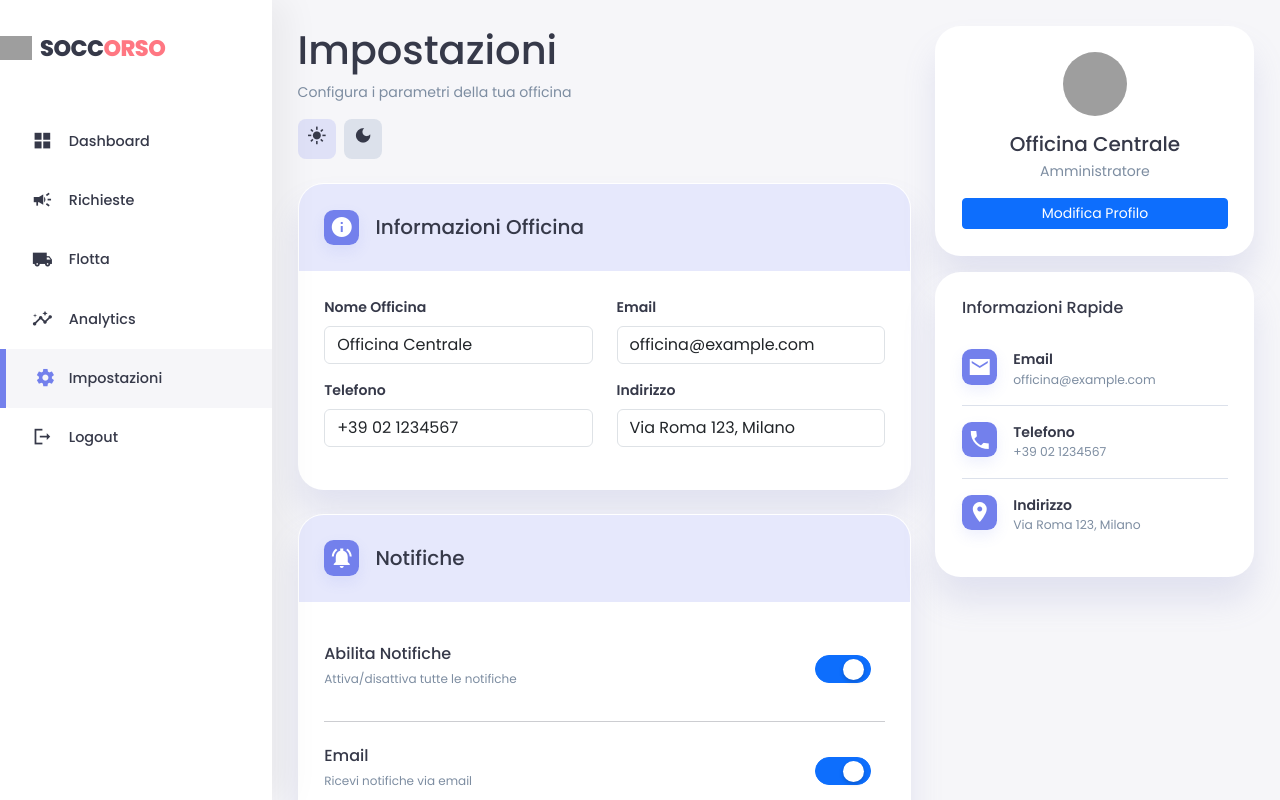
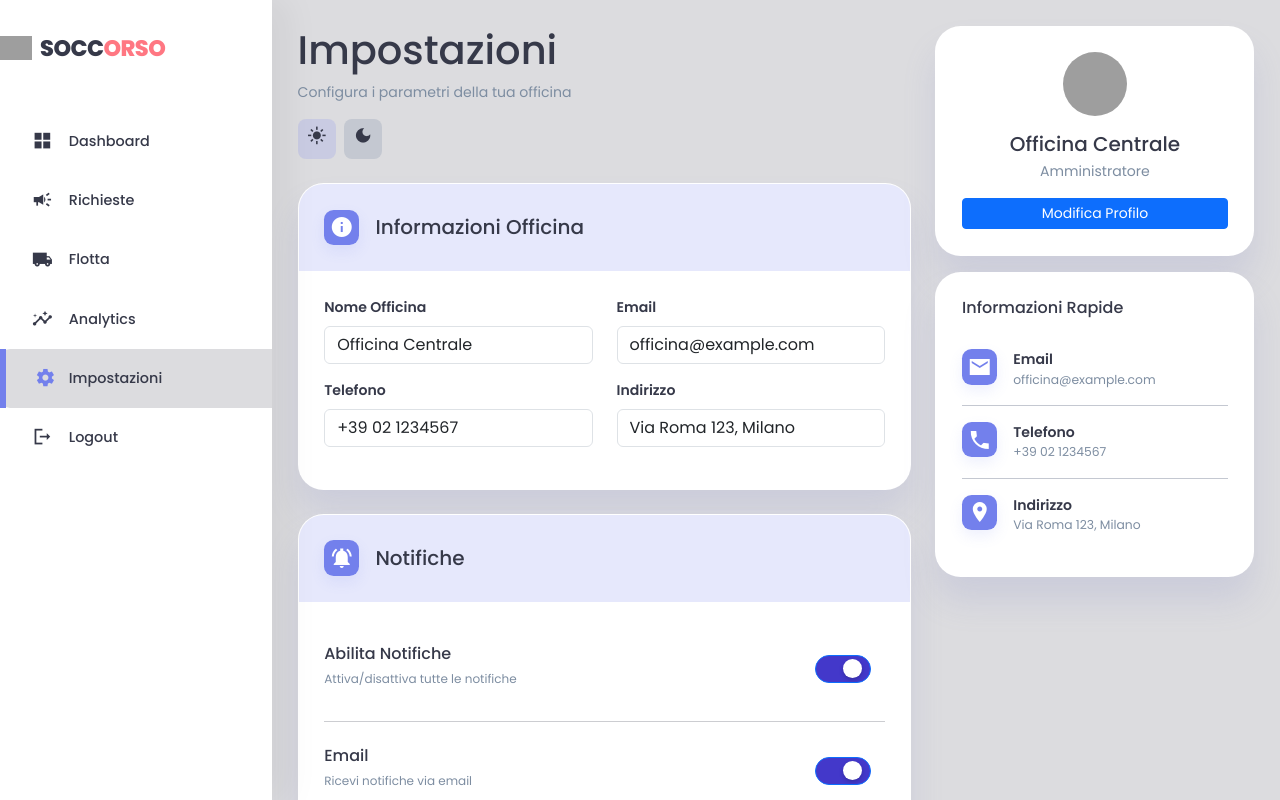
Before and after one commit to lucaa126/SafeClaim_Soccorso, an Angular app in the folder frontend/: page /settings in a window 1280 px wide. Shown: the top 800 px of the page. Built offline with nearby package versions, Linux system fonts and the light colour scheme; grey boxes are pictures that could not be loaded.

Commit message:
fix colori, modifiche generali struttura

```diff
--- a/frontend/src/app/analytics/analytics.css
+++ b/frontend/src/app/analytics/analytics.css
@@ -18,10 +18,11 @@
     --success: #41f1b6;
     --warning: #ffbb55;
     --white: #ffffff;
-    --light: #f6f6f9;
+    --light: #dcdcdf;
     --dark: #363949;
     --info-dark: #7d8da1;
     --info-light: #dce1eb;
+    --ligth-dark: #dcdcdf;
 
     /* SPAZIATURE E DIMENSIONI */
     --card-border-radius: 1.6rem;
@@ -33,9 +34,10 @@
 
 /* DARK MODE OVERRIDES */
 :host-context(.dark-theme-variables), .dark-theme-variables {
-    --light: #0d1117;
+    --light: #1c1d1f;
     --white: #0d1117;   /* ← stessa tinta dello sfondo */
     --dark: #bababa;
+    --ligth-dark: #21262d;
     --info-dark: #a0aec0;
     --info-light: #21262d;
     --box-shadow: 0 1rem 2rem rgba(0, 0, 0, 0.4);
@@ -105,6 +107,7 @@ ul { list-style: none; padding: 0; margin: 0; }
     top: 1rem;
 }
 
+
 .sidebar-menu a {
     display: flex;
     align-items: center;
@@ -135,7 +138,7 @@ ul { list-style: none; padding: 0; margin: 0; }
 .sidebar-menu a:hover,
 .sidebar-menu a.active {
     color: var(--primary);
-    background: var(--light);
+    background-color: var(--info-light) !important;
     margin-left: 0;
     padding-left: 2rem;
 }
--- a/frontend/src/app/flotta/flotta.css
+++ b/frontend/src/app/flotta/flotta.css
@@ -18,7 +18,7 @@
     --success: #41f1b6;
     --warning: #ffbb55;
     --white: #ffffff;
-    --light: #f6f6f9;
+    --light: #dcdcdf;
     --dark: #363949;
     --info-dark: #7d8da1;
     --info-light: #dce1eb;
--- a/frontend/src/app/richieste/richieste.css
+++ b/frontend/src/app/richieste/richieste.css
@@ -27,7 +27,7 @@
     --card-border-radius: 1.6rem;
     --card-padding: 1.6rem;
     --sidebar-width: 17rem;
-    --box-shadow: 0 1.5rem 2rem rgba(132, 139, 200, 0.18);
+    --box-shadow: 0 1rem 2rem rgba(0, 0, 0, 0.5);
     --transition: all 300ms ease;
 }
 
@@ -40,7 +40,7 @@
     --dark: #edeffd;
     --info-dark: #a0aec0;
     --info-light: #21262d;
-    --box-shadow: 0 1rem 2rem rgba(0, 0, 0, 0.4);
+    --box-shadow: 0 1rem 2rem rgba(0, 0, 0, 0.5);
 }
 
 /* RESET */
@@ -145,7 +145,7 @@ a { text-decoration: none; color: inherit; }
    4. BARRA DEI FILTRI (Fix "Schiacciamento")
    ========================================================================== */
 .filter-bar {
-    background: var(--white);
+    background: var(--white)!important;
     padding: 1rem 1.5rem;
     border-radius: var(--card-border-radius);
     box-shadow: var(--box-shadow);
--- a/frontend/src/app/settings/settings.css
+++ b/frontend/src/app/settings/settings.css
@@ -23,10 +23,11 @@
 
     /* Sfondi e Testi Light */
     --white: #ffffff;
-    --light: #f6f6f9;
+    --light: #dcdcdf;
     --dark: #363949;
     --info-dark: #7d8da1;
-    --info-light: #dce1eb;
+    --info-light: #c4c8d1;
+    --checker-light: rgb(181, 184, 189);
 
     /* Varianti Trasparenti */
     --primary-light: rgba(115, 128, 236, 0.18);
@@ -68,6 +69,7 @@
     --info-light: #21262d;
     --box-shadow: 0 1rem 2rem rgba(0, 0, 0, 0.4);
     --card-border: 1px solid rgba(255, 255, 255, 0.12);
+    --checker-light: rgb(20, 20, 20);
 }
 
 /* ==========================================================================
@@ -387,8 +389,8 @@ img { display: block; width: 100%; }
 .form-check-input {
     /* --- Dimensioni e Reset --- */
     width: 3.2rem;
-    height: 1.7rem;
-    background-color: #cbd5e1; /* Grigio base */
+    height: 1.8rem;
+    background-color: var(--checker-light)!important; /* Grigio base */
     border: none;
     border-radius: 2rem;
     position: relative;
@@ -409,8 +411,8 @@ img { display: block; width: 100%; }
     left: 3px;
 
     /* Dimensioni Pallino */
-    width: calc(1.7rem - 6px);
-    height: calc(1.7rem - 6px);
+    width: calc(1.7rem - 8px);
+    height: calc(1.7rem - 8px);
 
     /* Stile Pallino - BIANCO PURO per contrasto */
     background-color: #ffffff;
@@ -438,8 +440,8 @@ img { display: block; width: 100%; }
 }
 
 /* Hover quando attivo */
-.form-check-input:checked:hover {
-    background-color: var(--primary-hover, #4338ca);
+.form-check-input:checked{
+    background-color: var(--primary-hover, #4338ca)!important;
 }
 
 /* Focus per accessibilità */
--- a/frontend/src/app/soccorso-dash/soccorso-dash.css
+++ b/frontend/src/app/soccorso-dash/soccorso-dash.css
@@ -22,7 +22,7 @@
 
     /* Sfondi e Testi Light */
     --white: #ffffff;
-    --light: #f6f6f9;
+    --light: #dcdcdf;
     --dark: #363949;
     --info-dark: #7d8da1;
     --info-light: #dce1eb;
```
